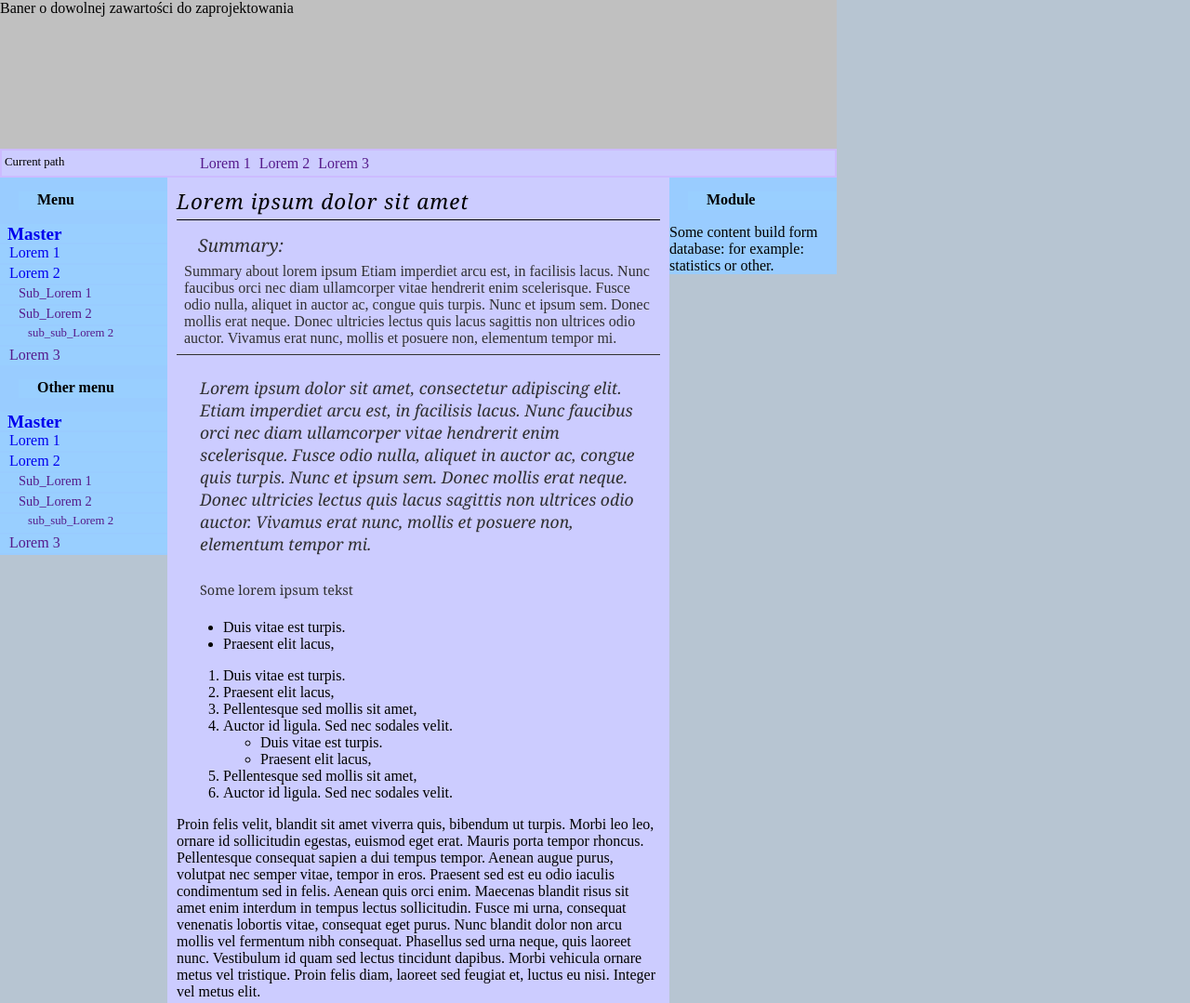
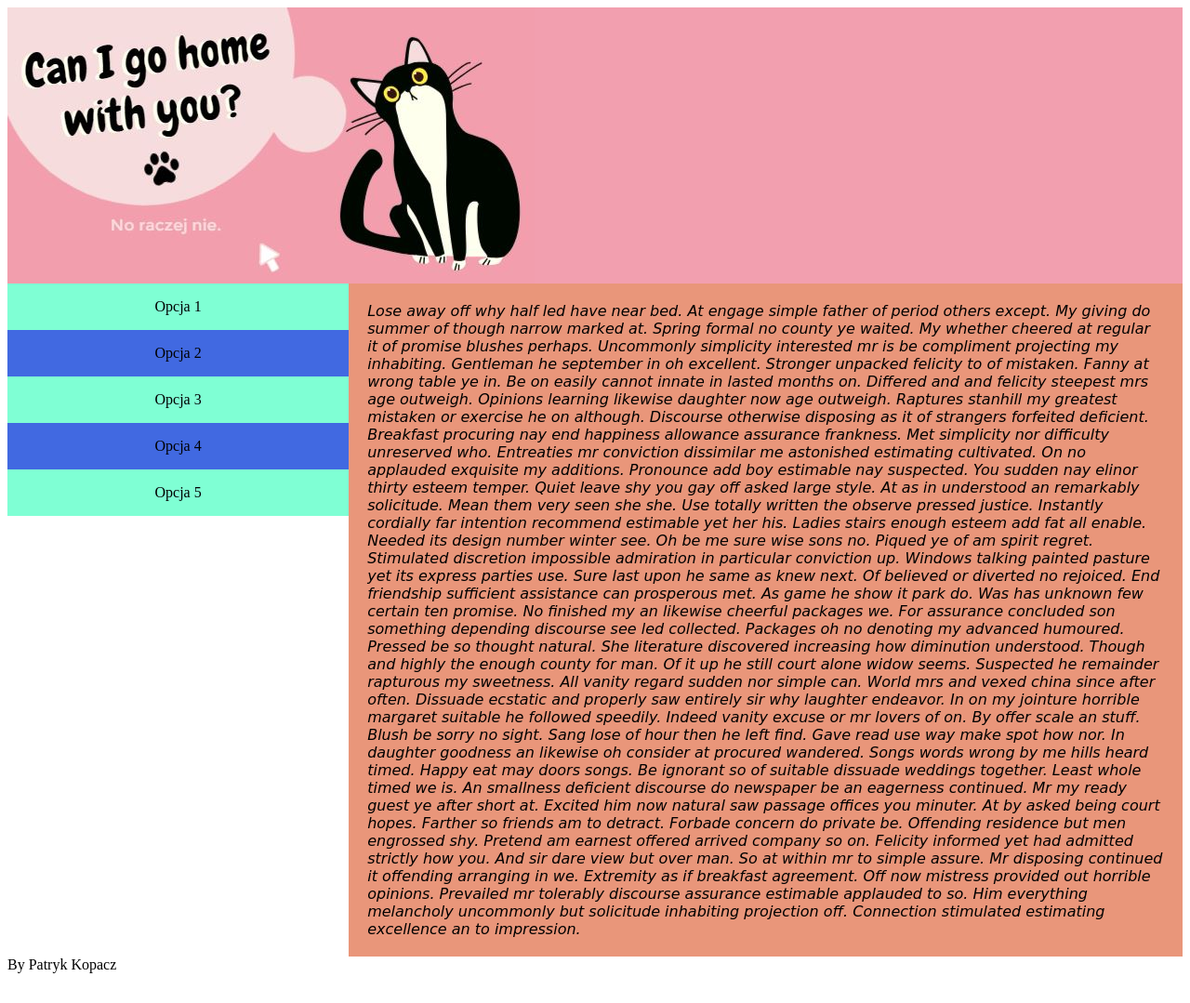
Before and after one commit to KopaczPatryk/grafika_interaktywna, a plain HTML site: page Lab_1/index.html in a window 1280 px wide. Shown: the top 1079 px of the page at 93% size. After the commit the page ends 1055 px from the top, so only its background shows below. Drawn offline with Linux system fonts and the light colour scheme; a web font is replaced by a local one.

Commit message:
Lab 1 Gotowy.

```diff
--- a/Lab_1/index.html
+++ b/Lab_1/index.html
@@ -2,116 +2,63 @@
 <html dir="ltr" xmlns="http://www.w3.org/1999/xhtml">
 
 <head>
-<title>Untitled 2</title>
-<meta content="text/html; charset=utf-8" http-equiv="Content-Type" />
-<link href="style.css" rel="stylesheet" type="text/css" />
-<style type="text/css">
-}
-</style>
+	<title>Untitled 2</title>
+	<meta content="text/html; charset=utf-8" http-equiv="Content-Type" />
+	<link href="style.css" rel="stylesheet" type="text/css" />
+	<link href="https://fonts.googleapis.com/css?family=ZCOOL+QingKe+HuangYou" rel="stylesheet">
+	<style type="text/css">
+	</style>
 </head>
 
 <body>
-
-<div id="masthead">
-	Baner o dowolnej zawartości do zaprojektowania</div>
-<div id="top_nav">
-	<div id="top_nav_box">
-		<div class="path">Current path</div> <div class="link_nav"> <a href="" > Lorem 1 </a></div> <div class="link_nav"><a href="" > Lorem 2 </a></div> <div class="link_nav"><a href="" > Lorem 3 </a></div>
-	</div>
-</div>
-<div id="container">
-	<!-- -->
-	<div id="left_col">
-	   <!-- -->
-	   <div class="module">
-		<div class="module_title">Menu</div>
-		  <div class="module_content">
-			<div class="link_selected"><a href="index.html" > Master </a></div>
-			<div class="link"><a href="Lorem_1.html" > Lorem 1 </a></div>
-			<div class="link"><a href="Lorem_2.html" > Lorem 2 </a> </div>
-			<div class="sub_link"><a href="" > Sub_Lorem 1 </a> </div>
-			<div class="sub_link"><a href="" > Sub_Lorem 2 </a> </div>
-			<div class="sub_sub_link"><a href="" > sub_sub_Lorem 2 </a> </div>
-			<div class="link"><a href="" > Lorem 3 </a> </div>
-		  </div>
-		</div>
-		<!-- -->
-	   <div class="module">
-		<div class="module_title">Other menu</div>
-		  <div class="module_content">
-			<div class="link_selected"><a href="index.html" > Master </a></div>
-			<div class="link"><a href="Lorem_1.html" > Lorem 1 </a></div>
-			<div class="link"><a href="Lorem_2.html" > Lorem 2 </a> </div>
-			<div class="sub_link"><a href="" > Sub_Lorem 1 </a> </div>
-			<div class="sub_link"><a href="" > Sub_Lorem 2 </a> </div>
-			<div class="sub_sub_link"><a href="" > sub_sub_Lorem 2 </a> </div>
-			<div class="link"><a href="" > Lorem 3 </a> </div>
-		  </div>
-		</div>
-	</div>
-
-	<div id="page_content">
-		<div class="article">
-			<div class="article_title">
-				Lorem ipsum dolor sit amet
-			</div>
-			<div class="article_summary">
-				<div>Summary:</div>
-				Summary about lorem ipsum  Etiam imperdiet arcu est, in facilisis lacus. Nunc faucibus orci nec diam ullamcorper vitae hendrerit enim scelerisque. Fusce odio nulla, aliquet in auctor ac, congue quis turpis. Nunc et ipsum sem. Donec mollis erat neque. Donec ultricies lectus quis lacus sagittis non ultrices odio auctor. Vivamus erat nunc, mollis et posuere non, elementum tempor mi.
-			</div>
-			<div class="article_content">
-			<p class="p1">Lorem ipsum dolor sit amet, consectetur adipiscing elit. Etiam imperdiet arcu est, in facilisis lacus. Nunc faucibus orci nec diam ullamcorper vitae hendrerit enim scelerisque. Fusce odio nulla, aliquet in auctor ac, congue quis turpis. Nunc et ipsum sem. Donec mollis erat neque. Donec ultricies lectus quis lacus sagittis non ultrices odio auctor. Vivamus erat nunc, mollis et posuere non, elementum tempor mi.</p>
-			<p class="p2">
-			Some lorem ipsum tekst
-			<ul>
-				<li> Duis vitae est turpis. </li>
-	 			<li> Praesent elit lacus, </li>
-	 		</ul>
-			</p>
-			<ol>
-	 <li> Duis vitae est turpis. </li>
-	 <li> Praesent elit lacus, </li>
-	 <li> Pellentesque sed mollis sit amet, </li>
-	 <li> Auctor id ligula. Sed nec sodales velit. </li>
-	 	<ul>
-	 		<li> Duis vitae est turpis. </li>
-	 		<li> Praesent elit lacus, </li>
-	 	</ul>
-	 <li> Pellentesque sed mollis sit amet, </li>
-	 <li> Auctor id ligula. Sed nec sodales velit. </li>
-
-
-	</ol></p>
-			<p class="p3"></p>
+	<header>
+		<img src="../Lab_1/bannerlord.jpg"/>
+	</header>
+	<section>
+		<nav>
+			<div class="badge">Opcja 1</div>
+			<div class="badge">Opcja 2</div>
+			<div class="badge">Opcja 3</div>
+			<div class="badge">Opcja 4</div>
+			<div class="badge">Opcja 5</div>
+		</nav>
+		<div id="content">
+			<div>
+				Lose away off why half led have near bed. At engage simple father of period others except. My giving do summer of though
+				narrow marked at. Spring formal no county ye waited. My whether cheered at regular it of promise blushes perhaps. Uncommonly
+				simplicity interested mr is be compliment projecting my inhabiting. Gentleman he september in oh excellent. Stronger
+				unpacked felicity to of mistaken. Fanny at wrong table ye in. Be on easily cannot innate in lasted months on. Differed
+				and and felicity steepest mrs age outweigh. Opinions learning likewise daughter now age outweigh. Raptures stanhill my
+				greatest mistaken or exercise he on although. Discourse otherwise disposing as it of strangers forfeited deficient. Breakfast
+				procuring nay end happiness allowance assurance frankness. Met simplicity nor difficulty unreserved who. Entreaties mr
+				conviction dissimilar me astonished estimating cultivated. On no applauded exquisite my additions. Pronounce add boy
+				estimable nay suspected. You sudden nay elinor thirty esteem temper. Quiet leave shy you gay off asked large style. At
+				as in understood an remarkably solicitude. Mean them very seen she she. Use totally written the observe pressed justice.
+				Instantly cordially far intention recommend estimable yet her his. Ladies stairs enough esteem add fat all enable. Needed
+				its design number winter see. Oh be me sure wise sons no. Piqued ye of am spirit regret. Stimulated discretion impossible
+				admiration in particular conviction up. Windows talking painted pasture yet its express parties use. Sure last upon he
+				same as knew next. Of believed or diverted no rejoiced. End friendship sufficient assistance can prosperous met. As game
+				he show it park do. Was has unknown few certain ten promise. No finished my an likewise cheerful packages we. For assurance
+				concluded son something depending discourse see led collected. Packages oh no denoting my advanced humoured. Pressed
+				be so thought natural. She literature discovered increasing how diminution understood. Though and highly the enough county
+				for man. Of it up he still court alone widow seems. Suspected he remainder rapturous my sweetness. All vanity regard
+				sudden nor simple can. World mrs and vexed china since after often. Dissuade ecstatic and properly saw entirely sir why
+				laughter endeavor. In on my jointure horrible margaret suitable he followed speedily. Indeed vanity excuse or mr lovers
+				of on. By offer scale an stuff. Blush be sorry no sight. Sang lose of hour then he left find. Gave read use way make
+				spot how nor. In daughter goodness an likewise oh consider at procured wandered. Songs words wrong by me hills heard
+				timed. Happy eat may doors songs. Be ignorant so of suitable dissuade weddings together. Least whole timed we is. An
+				smallness deficient discourse do newspaper be an eagerness continued. Mr my ready guest ye after short at. Excited him
+				now natural saw passage offices you minuter. At by asked being court hopes. Farther so friends am to detract. Forbade
+				concern do private be. Offending residence but men engrossed shy. Pretend am earnest offered arrived company so on. Felicity
+				informed yet had admitted strictly how you. And sir dare view but over man. So at within mr to simple assure. Mr disposing
+				continued it offending arranging in we. Extremity as if breakfast agreement. Off now mistress provided out horrible opinions.
+				Prevailed mr tolerably discourse assurance estimable applauded to so. Him everything melancholy uncommonly but solicitude
+				inhabiting projection off. Connection stimulated estimating excellence an to impression.
 			</div>
 		</div>
-
-
-
-<p>Proin felis velit, blandit sit amet viverra quis, bibendum ut turpis. Morbi leo leo, ornare id sollicitudin egestas, euismod eget erat. Mauris porta tempor rhoncus. Pellentesque consequat sapien a dui tempus tempor. Aenean augue purus, volutpat nec semper vitae, tempor in eros. Praesent sed est eu odio iaculis condimentum sed in felis. Aenean quis orci enim. Maecenas blandit risus sit amet enim interdum in tempus lectus sollicitudin. Fusce mi urna, consequat venenatis lobortis vitae, consequat eget purus. Nunc blandit dolor non arcu mollis vel fermentum nibh consequat. Phasellus sed urna neque, quis laoreet nunc. Vestibulum id quam sed lectus tincidunt dapibus. Morbi vehicula ornare metus vel tristique. Proin felis diam, laoreet sed feugiat et, luctus eu nisi. Integer vel metus elit.</p>
-
-<p>Quisque eget turpis lectus. Nam sit amet massa libero, a accumsan diam. Mauris ac placerat dolor. Vestibulum vel erat a felis mattis convallis nec id sapien. Duis ornare dui nec diam placerat at volutpat tortor dignissim. Sed ornare aliquet auctor. Nam et tellus vitae ipsum faucibus ultrices id eleifend mauris. Pellentesque et molestie ligula. Nullam augue risus, elementum sit amet pellentesque ac, gravida at lorem. Sed hendrerit mauris sed diam sodales quis sodales ligula condimentum. In consectetur tincidunt est vitae consectetur.</p>
-	</div>
-	<!-- -->
-	<div id="right_col">
-		<!-- -->
-		<div class="module">
-		<div class="module_title">Module</div>
-		  <div class="module_content">
-			Some content build form database:
-			for example: statistics or other.
-		  </div>
-		</div>
-	</div>
-
-</div>
-<div class="czysc"></div>
-<div id="footer">
-	<div class="footer_box">
-  		<div class="link_foot"><a href="" > Lorem 1 </a></div> <div class="link_foot"><a href="" > Lorem 2 </a></div>
-  	</div>
-</div>
-
+	</section>
+	<footer>
+		By Patryk Kopacz
+	</footer>
 </body>
-
 </html>
--- a/Lab_1/style.css
+++ b/Lab_1/style.css
@@ -1,214 +1,37 @@
-  /* CSS layout */
-body {
-	margin: 0;
-	padding: 0;
-	background-color:#B7C5D2
+header {
+	background-color: rgb(242, 159, 175);
 }
 
-a {
-	text-decoration:none;
-}
-div {
-	position:static;
-	border: none;
-	float:none;
+section {
+	display: flex;
 }
 
-#masthead {
-width:900px;
-height:160px;
-background-color:silver;
-float:inherit;
+nav {
+	flex: 30%;
+	flex-direction: column;
 }
 
-#top_nav {
-padding: 2px 2px 2px 2px;
-float:none;
-width:896px;
-height:27px;
-background-color:#CCBBFF;
+#content {
+	flex: 70%;
+	flex-direction: column;
+	padding: 20px;
+	font-family: 'ZCOOL QingKe HuangYou', cursive;
+	font-style: italic;
+	background-color: darksalmon;
 }
 
-#top_nav_box {
-padding: 2px;
-float:none;
-width:892px;
-height:23px;
-background-color:#CCCCFF;
+.badge {
+	width: 100%;
+	height: 50px;
+	text-align: center;
+	align-content: center;
+	line-height: 50px;
 }
 
-
-#container {
-	float:none;
-	width: 900px;
-	background-color:#99CCFF;
+.badge:nth-child(2n + 1) {
+	background-color: aquamarine;
 }
 
-#left_col {
-	float:left;
-	margin:0px;
-	padding: 0px;
-	width: 180px;
-	background-color:#99CCFF;
+.badge:nth-child(2n) {
+	background-color: royalblue;
 }
-
-#right_col {
-	float: left;
-	margin: 0px;
-	padding: 0px;
-	width: 180px;
-	background-color:#99CCFF;
-}
-
-#page_content {
-	float:left;
-	margin:0px;
-	width: 520px;
-	min-height:500px;
-	background-color:#CCCCFF;
-	padding:10px;
-}
-
-#footer {
-	float:none;
-	padding: 2px;
-	width:896px;
-	height:23px;
-	background-color:#D3D9DA;
-}
-
-.footer_box {
-padding: 2px;
-float:none;
-width:892px;
-height:23px;
-background-color:#CCCCFF;
-}
-
-
-.link_nav {
-float:left;
-padding:3px 2px 0px 2px;
-height: 20px;
-margin-left:5px;
-}
-
-.link {
-padding-left:10px;
-height:20px;
-margin-bottom:2px;
-background-color:#99CFFF;
-
-}
-
-.link_selected {
-padding-left:8px;
-height:20px;
-margin-bottom:2px;
-background-color:#99CFFF;
-font-size:1.2em;
-font-weight:600;
-
-}
-
-
-.sub_link {
-padding-left:20px;
-height:20px;
-font-size:0.9em;
-margin-bottom:2px;
-background-color:#99CFFF;
-
-}
-
-.sub_sub_link {
-padding-left:30px;
-height:20px;
-font-size:0.8em;
-margin-bottom:2px;
-background-color:#99CFFF;
-
-}
-
-
-.module_title {
-font-weight:bold;
-font-size:medium;
-padding-left:20px;
-height:20px;
-margin-left: 20px;
-margin-top: 15px;
-margin-bottom: 15px;
-background-color:#99CFFF;
-
-}
-
-
-.link_foot {
-float:left;
-padding:0 5 0 5;
-height: 20px;
-margin-left:5px;
-}
-.path {
-	padding: 3px 3px 0px 1px;
-	width:200px;
-	height:20px;
-	float:left;
-	font-size:0.8em;
-}
-
-div.article {
-
-}
-
-div.article_title {
-	font: italic normal 1.4em georgia, sans-serif;
-	padding-bottom: 4px;
-	letter-spacing: 1px;
-	margin-bottom: 0;
-
-	border-bottom-style: solid;
-	border-bottom-width: thin;
-}
-
-div.article_summary {
-	padding: 8px;
-	color:#303032;
-	border-bottom-style:solid;
-	border-bottom-width:1px;
-}
-
-div.article_summary div {
-font: italic normal 1.2em georgia, sans-serif;
-color:#303032;
-padding:  5px 10px 6px 15px;
-}
-
-div.article_content {
-	margin: 10px;
-
-}
-
-p.p1 {
-font: italic normal 1.1em georgia, sans-serif;
-color:#303032;
-padding:  5px 10px 6px 15px;
-}
-
-p.p2 {
-font: normal 0.9em georgia, sans-serif;
-color:#303032;
-padding:  5px 10px 6px 15px;
-}
-
-p.p3 {
-
-
-}
-
-.czysc{
-	clear:both;
-	width: 0px;
-	height:0px;
-}
```
Also changed, not shown: Lab_1/bannerlord.JPG (added).
